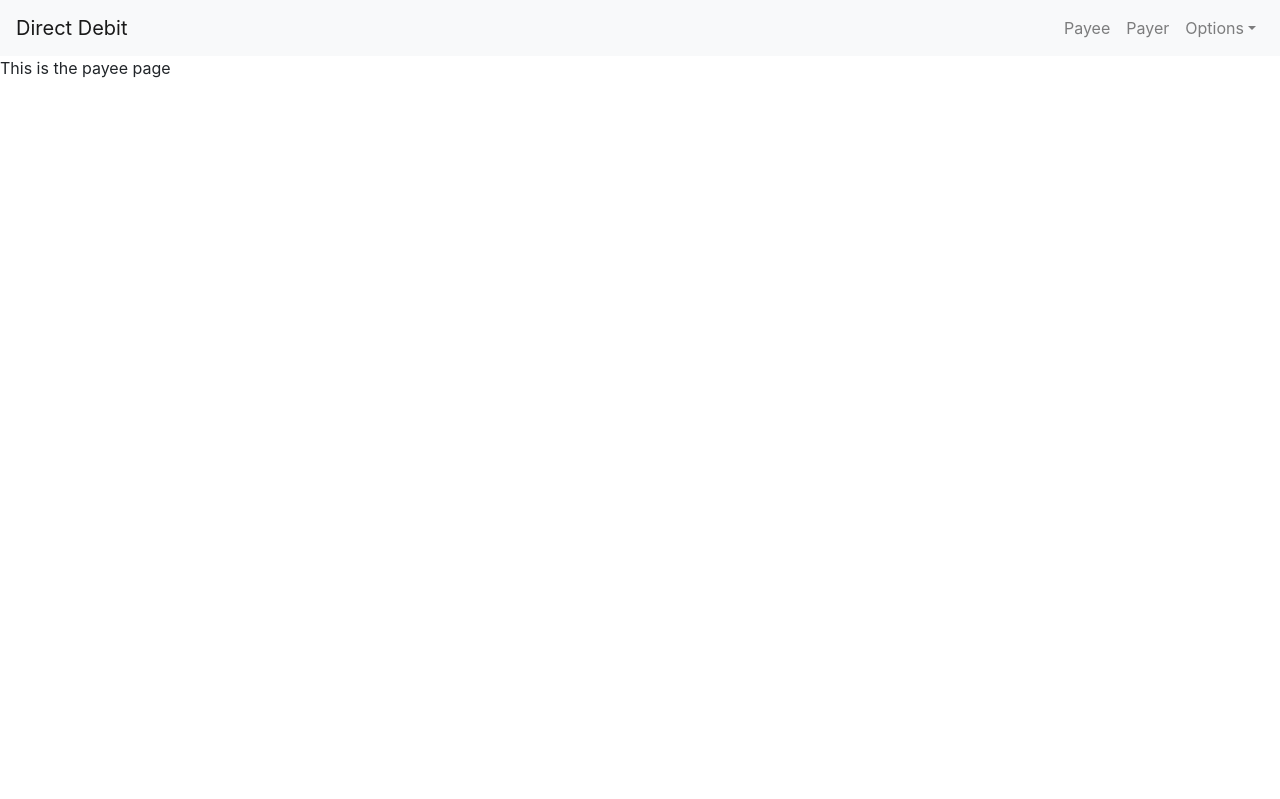
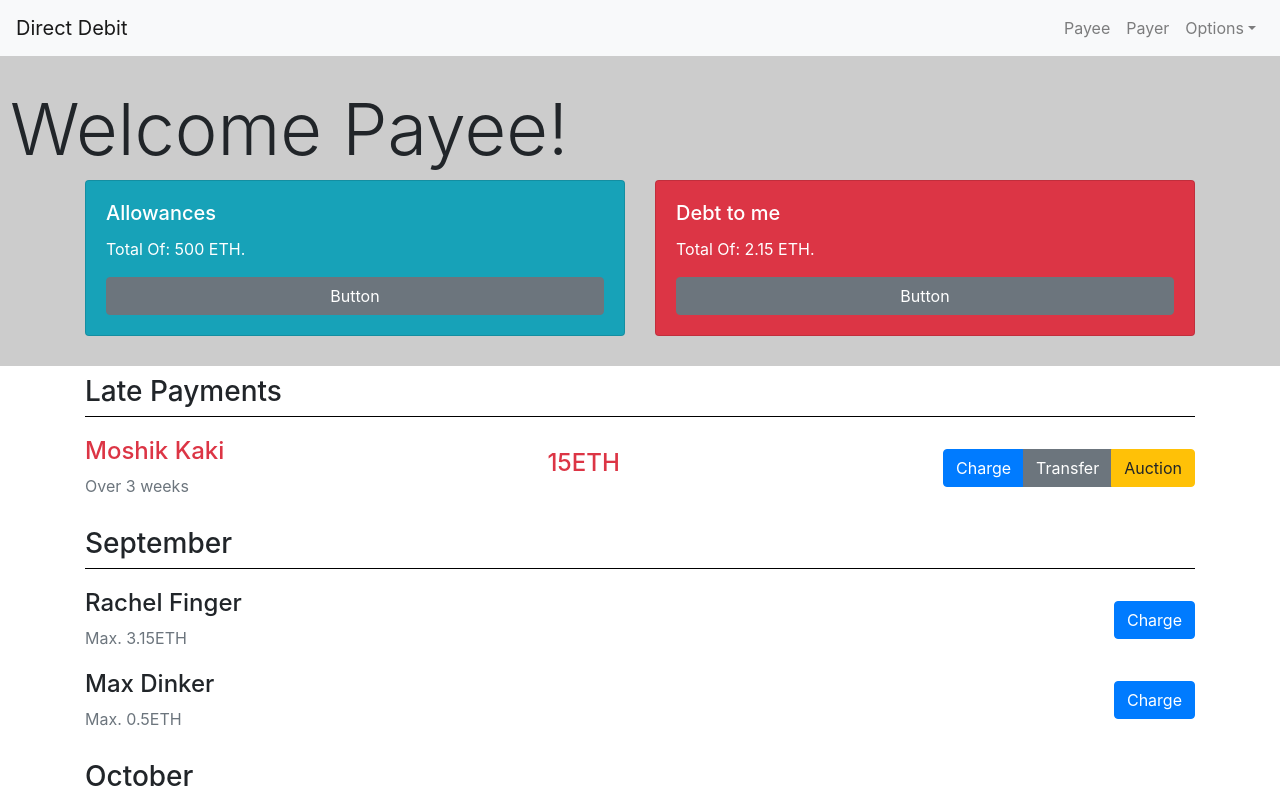
Before and after one commit to sriharikapu/MeaningfullPortal, a React (Create React App) app: page /payee in a window 1280 px wide. Shown: the top 799 px of the page. Built offline with nearby package versions, Linux system fonts and the light colour scheme.

Commit message:
Working on the Payee page

```diff
--- a/src/components/Header/index.jsx
+++ b/src/components/Header/index.jsx
@@ -16,6 +16,10 @@ import {
 export default class Header extends Component {
   state = {
     isOpen: false
+  };
+
+  toggle = () => {
+    this.setState(state => ({ ...state, isOpen: !state.isOpen }));
   };
 
   render() {
--- a/src/routes/Payee/index.jsx
+++ b/src/routes/Payee/index.jsx
@@ -1,7 +1,118 @@
-import React, { Component } from "react";
+import React, { Component, Fragment } from "react";
+import {
+  Button,
+  ButtonGroup,
+  Card,
+  CardText,
+  CardTitle,
+  Col,
+  Container,
+  Row
+} from "reactstrap";
+import styled from "styled-components";
+
+const months = [
+  "September",
+  "October",
+  "November",
+  "December",
+  "January",
+  "February",
+  "March"
+];
+const payments = [
+  {
+    address: "Rachel Finger",
+    max: 3.15
+  },
+  {
+    address: "Max Dinker",
+    max: 0.5
+  }
+];
+
+const StickyPeriodHeader = styled.h3`
+  position: sticky;
+  top: 0;
+  background: #fff;
+  line-height: 50px;
+  border-bottom: 1px solid black;
+`;
+const PaymentLine = styled.div`
+  display: flex;
+  justify-content: space-between;
+  align-items: center;
+  margin: 20px 0;
+`;
+const LatePaymentLine = styled(PaymentLine)``;
+
+const Section = styled.div`
+  padding: 30px 10px;
+  background: #ccc;
+`;
 
 export default class Payee extends Component {
   render() {
-    return <div>This is the payee page</div>;
+    return (
+      <div>
+        <Section>
+          <h1 className="display-3">Welcome Payee!</h1>
+          <Container>
+            <Row>
+              <Col md="6">
+                <Card body inverse color="info">
+                  <CardTitle>Allowances</CardTitle>
+                  <CardText>Total Of: 500 ETH.</CardText>
+                  <Button>Button</Button>
+                </Card>
+              </Col>
+              <Col md="6">
+                <Card body inverse color="danger">
+                  <CardTitle>Debt to me</CardTitle>
+                  <CardText>Total Of: 2.15 ETH.</CardText>
+                  <Button>Button</Button>
+                </Card>
+              </Col>
+            </Row>
+          </Container>
+        </Section>
+        <Container>
+          <StickyPeriodHeader>Late Payments</StickyPeriodHeader>
+          <LatePaymentLine>
+            <div>
+              <h4 className="text-danger">Moshik Kaki</h4>
+              <div className="text-muted">Over 3 weeks</div>
+            </div>
+            <h4 className="text-danger">15ETH</h4>
+            <div>
+              <ButtonGroup>
+                <Button color="primary">Charge</Button>
+                <Button color="secondary">Transfer</Button>
+                <Button color="warning">Auction</Button>
+              </ButtonGroup>
+            </div>
+          </LatePaymentLine>
+          {months.map(month => (
+            <Fragment key={month}>
+              <StickyPeriodHeader>{month}</StickyPeriodHeader>
+              {payments.map(({ address, max }) => (
+                <PaymentLine>
+                  <div>
+                    <h4>{address}</h4>
+                    <div className="text-muted">
+                      Max. {max}
+                      ETH
+                    </div>
+                  </div>
+                  <div>
+                    <Button color="primary">Charge</Button>
+                  </div>
+                </PaymentLine>
+              ))}
+            </Fragment>
+          ))}
+        </Container>
+      </div>
+    );
   }
 }
```
